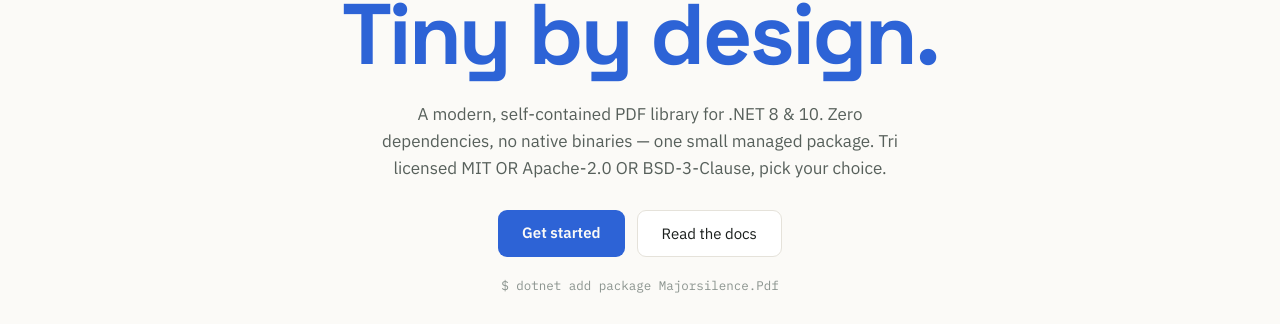
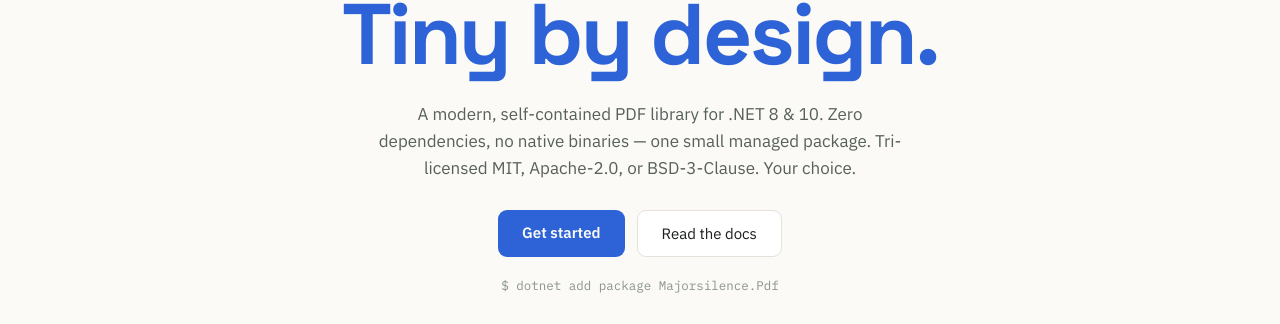
Before and after one commit to majorsilence/pdf-site, a Jekyll site: the page built from jekyll-site/index.html, in a window 1280 px wide and 1400 px high. Shown: the part 280-604 px from the top of the window. Built offline with Jekyll 4.4.1, drawn with Linux system fonts in a browser that asks for light colours; some of the changed text lies outside the part shown.

Commit message:
Update index.html

```diff
--- a/jekyll-site/index.html
+++ b/jekyll-site/index.html
@@ -299,7 +299,7 @@
 <div class="hero">
   <div class="hero-eyebrow">part of Majorsilence Reporting</div>
   <h1 class="hero-title">PDF for .NET.<br><span>Tiny by design.</span></h1>
-  <p class="hero-body">A modern, self-contained PDF library for .NET 8 &amp; 10. Zero dependencies, no native binaries — one small managed package. Tri licensed&nbsp;MIT OR Apache-2.0 OR BSD-3-Clause, pick your choice.</p>
+  <p class="hero-body">A modern, self-contained PDF library for .NET 8 &amp; 10. Zero dependencies, no native binaries — one small managed package. Tri-licensed&nbsp;MIT, Apache-2.0, or BSD-3-Clause.  Your choice.</p>
   <div class="hero-cta">
     <a href="{{ '/docs/' | relative_url }}" class="btn-primary">Get started</a>
     <a href="{{ '/docs/' | relative_url }}" class="btn-secondary">Read the docs</a>
@@ -394,11 +394,11 @@
     <div class="stat-label">Runtime dependencies</div>
   </div>
   <div class="stat">
-    <div class="stat-value">~280 KB</div>
+    <div class="stat-value">~75KB</div>
     <div class="stat-label">Package size</div>
   </div>
   <div class="stat">
-    <div class="stat-value">.NET 8 &amp; 10</div>
+    <div class="stat-value">NETSTANDARD 2.0, .NET 8, &amp; 10</div>
     <div class="stat-label">Cross-platform</div>
   </div>
   <div class="stat">
```
